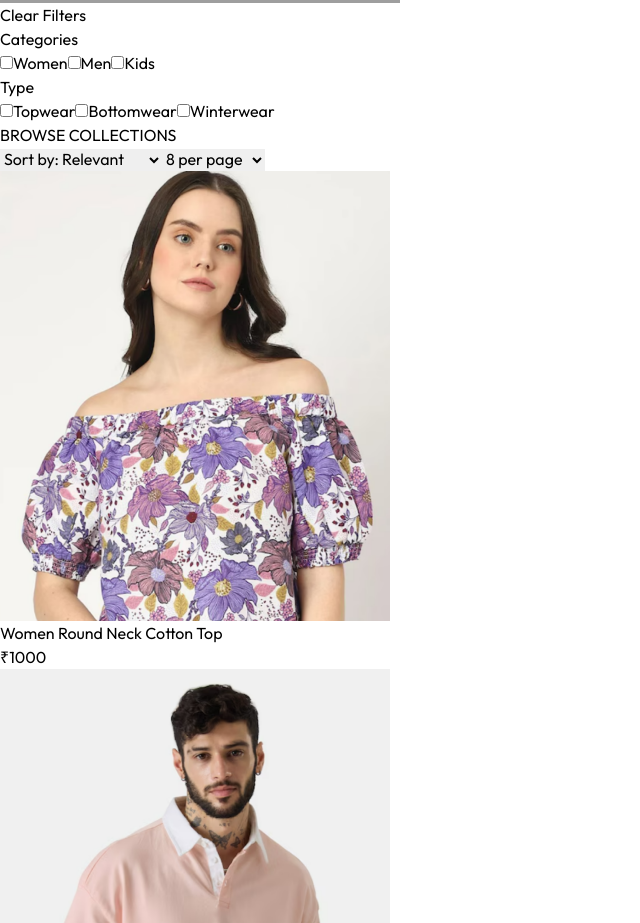
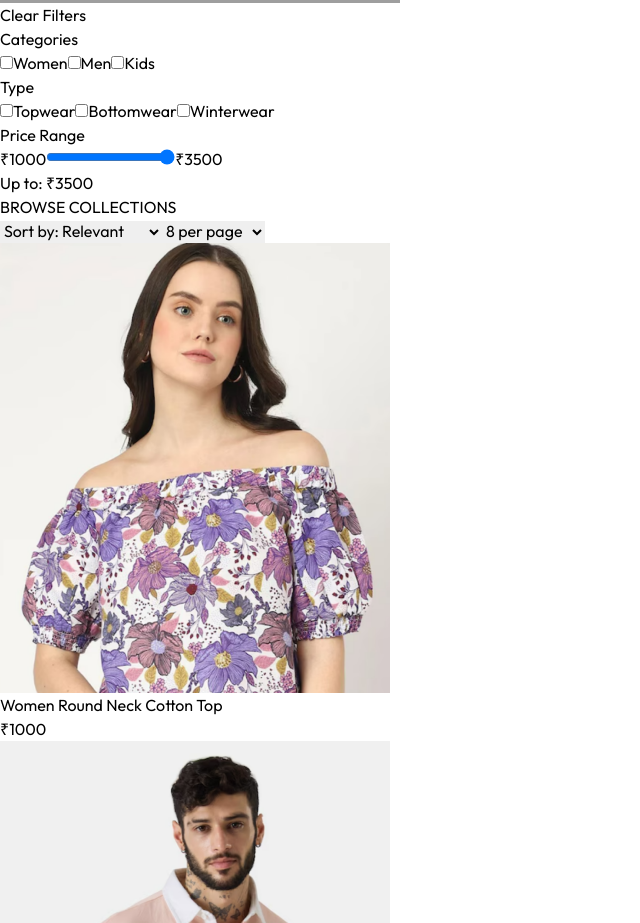
Before and after one commit to Aayushkumr/zoyride-assignment, a React (Vite) app: page /collection in a window 1280 px wide. Shown: the part 840-1763 px from the top of the page, without its empty margins (0-640 px from the left). Built offline with nearby package versions, Linux system fonts and the light colour scheme; grey boxes are pictures that could not be loaded; a web font is replaced by a local one.

Commit message:
Price Slider

```diff
--- a/src/components/Filters.jsx
+++ b/src/components/Filters.jsx
@@ -6,11 +6,14 @@ const Filters = ({
     subCategories,
     onCategoryChange,
     onSubCategoryChange,
+    onPriceChange, // New prop for price changes
     onClearFilters,
     selectedCategories,
-    selectedSubCategories
+    selectedSubCategories,
+    priceRange // New prop to receive current price range
 }) => {
     const [showFilter, setShowFilter] = useState(false);
+    const [localPrice, setLocalPrice] = useState(priceRange || [1000, 3500]); // Initialize with existing price range
 
     const toggleCategory = (e) => {
         const value = e.target.value;
@@ -32,6 +35,12 @@ const Filters = ({
             updatedSubCategories.push(value);
         }
         onSubCategoryChange(updatedSubCategories);
+    };
+
+    const handlePriceChange = (e) => {
+        const value = Number(e.target.value);
+        setLocalPrice([1000, value]); // Assuming minimum price is fixed at 1000
+        onPriceChange([1000, value]);
     };
 
     return (
@@ -89,6 +98,25 @@ const Filters = ({
                     ))}
                 </div>
             </div>
+            {/* New Price Slider Section */}
+            <div className={`border border-gray-300 pl-5 py-3 mb-5 ${showFilter ? '' : 'hidden'} sm:block`}>
+                <p className='mb-3 text-sm font-medium'>Price Range</p>
+                <div className='flex items-center gap-4'>
+                    <span>₹1000</span>
+                    <input
+                        type='range'
+                        min='1000'
+                        max='3500'
+                        value={localPrice[1]}
+                        onChange={handlePriceChange}
+                        className='w-full'
+                    />
+                    <span>₹3500</span>
+                </div>
+                <p className='text-sm font-light text-gray-700 mt-2'>
+                    Up to: ₹{localPrice[1]}
+                </p>
+            </div>
         </div>
     );
 };
@@ -98,9 +126,11 @@ Filters.propTypes = {
     subCategories: PropTypes.array.isRequired,
     onCategoryChange: PropTypes.func.isRequired,
     onSubCategoryChange: PropTypes.func.isRequired,
+    onPriceChange: PropTypes.func.isRequired, // New prop type
     onClearFilters: PropTypes.func.isRequired,
     selectedCategories: PropTypes.array.isRequired,
     selectedSubCategories: PropTypes.array.isRequired,
+    priceRange: PropTypes.array // New prop type
 };
 
 export default Filters;
--- a/src/pages/Collection.jsx
+++ b/src/pages/Collection.jsx
@@ -19,15 +19,18 @@ const Collection = () => {
         sortAsc: true,
         sortBy: 'relevant',
         rows: 8,
+        priceRange: [1000, 3500], // Added priceRange to filters
     });
 
     const [currentPage, setCurrentPage] = useState(1);
-    const [productsPerPage, setProductsPerPage] = useState(8);
 
     useEffect(() => {
         const initialFilter = getFilterObjectFromQuery(searchParams);
-        setFilters(initialFilter);
-        setProductsPerPage(initialFilter.rows);
+        setFilters(prevFilters => ({
+            ...prevFilters,
+            ...initialFilter,
+            priceRange: initialFilter.priceRange || [1000, 3500], // Ensure priceRange has default values
+        }));
     }, [searchParams]);
 
     useEffect(() => {
@@ -42,7 +45,7 @@ const Collection = () => {
         }
 
         setFilteredProducts(filtered);
-        setCurrentPage(1);
+        setCurrentPage(1); // Reset to first page
     }
 
     const handleCategoryChange = (selectedCategories) => {
@@ -57,6 +60,12 @@ const Collection = () => {
         updateURLParams(updatedFilters);
     }
 
+    const handlePriceChange = (priceRange) => { // New handler for price changes
+        const updatedFilters = { ...filters, priceRange };
+        setFilters(updatedFilters);
+        updateURLParams(updatedFilters);
+    }
+
     const handleClearFilters = () => {
         navigate('/collection');
         setFilters({
@@ -65,8 +74,8 @@ const Collection = () => {
             sortAsc: true,
             sortBy: 'relevant',
             rows: 8,
+            priceRange: [1000, 3500],
         });
-        setProductsPerPage(8);
         setSearchParams({});
     }
 
@@ -81,6 +90,11 @@ const Collection = () => {
             params.type = updatedFilters.type.join(',');
         }
 
+        if (updatedFilters.priceRange && updatedFilters.priceRange.length === 2) {
+            params.priceMin = updatedFilters.priceRange[0];
+            params.priceMax = updatedFilters.priceRange[1];
+        }
+
         params.sortAsc = updatedFilters.sortAsc;
         params.sortBy = updatedFilters.sortBy;
         params.rows = updatedFilters.rows;
@@ -88,12 +102,12 @@ const Collection = () => {
         setSearchParams(params);
     }
 
-    const indexOfLastProduct = currentPage * productsPerPage;
-    const indexOfFirstProduct = indexOfLastProduct - productsPerPage;
+    const indexOfLastProduct = currentPage * filters.rows;
+    const indexOfFirstProduct = indexOfLastProduct - filters.rows;
     const currentProducts = filteredProducts.slice(indexOfFirstProduct, indexOfLastProduct);
 
     const paginate = (pageNumber) => setCurrentPage(pageNumber);
-    const nextPage = () => setCurrentPage(prev => Math.min(prev + 1, Math.ceil(filteredProducts.length / productsPerPage)));
+    const nextPage = () => setCurrentPage(prev => Math.min(prev + 1, Math.ceil(filteredProducts.length / filters.rows)));
     const prevPage = () => setCurrentPage(prev => Math.max(prev - 1, 1));
 
     const uniqueFilters = getUniqueFilters(products);
@@ -106,9 +120,11 @@ const Collection = () => {
                 subCategories={uniqueFilters.type}
                 onCategoryChange={handleCategoryChange}
                 onSubCategoryChange={handleSubCategoryChange}
+                onPriceChange={handlePriceChange} // Pass the new handler
                 onClearFilters={handleClearFilters}
                 selectedCategories={filters.category}
                 selectedSubCategories={filters.type}
+                priceRange={filters.priceRange} // Pass current price range
             />
             {/* Products */}
             <div className='flex-1'>
@@ -145,13 +161,12 @@ const Collection = () => {
                         <select
                             onChange={(e) => {
                                 const value = Number(e.target.value);
-                                setProductsPerPage(value); // Update productsPerPage state
                                 const updatedFilters = { ...filters, rows: value };
                                 setFilters(updatedFilters);
                                 updateURLParams(updatedFilters);
                             }}
                             className='border-2 border-gray-300 px-2 text-sm'
-                            value={productsPerPage} // Bind to productsPerPage state
+                            value={filters.rows} // Use filters.rows
                         >
                             <option value={4}>4 per page</option>
                             <option value={8}>8 per page</option>
@@ -182,7 +197,7 @@ const Collection = () => {
                     >
                         Previous
                     </button>
-                    {[...Array(Math.ceil(filteredProducts.length / productsPerPage)).keys()].map(number => (
+                    {[...Array(Math.ceil(filteredProducts.length / filters.rows)).keys()].map(number => (
                         <button
                             key={number + 1}
                             onClick={() => paginate(number + 1)}
@@ -194,7 +209,7 @@ const Collection = () => {
                     <button
                         onClick={nextPage}
                         className='mx-1 px-3 py-1 border border-gray-300 rounded cursor-pointer hover:bg-gray-200'
-                        disabled={currentPage === Math.ceil(filteredProducts.length / productsPerPage)}
+                        disabled={currentPage === Math.ceil(filteredProducts.length / filters.rows)}
                     >
                         Next
                     </button>
@@ -202,7 +217,6 @@ const Collection = () => {
             </div>
         </div>
     );
-
 }
 
 export default Collection;
--- a/src/utils/filterUtils.js
+++ b/src/utils/filterUtils.js
@@ -1,43 +1,39 @@
 export const getFilterObjectFromQuery = (searchParams) => {
-    let processedFilter = {
-        category: [],
-        type: [],
-        sortAsc: true,
-        sortBy: 'relevant',
-        rows: 8,
-    };
+    const filter = {};
 
     const category = searchParams.get('category');
-    const type = searchParams.get('type');
-    const sortAsc = searchParams.get('sortAsc');
-    const sortBy = searchParams.get('sortBy');
-    const rows = searchParams.get('rows');
-
     if (category) {
-        processedFilter.category = category.split(',').filter(cat => cat);
+        filter.category = category.split(',');
     }
 
+    const type = searchParams.get('type');
     if (type) {
-        processedFilter.type = type.split(',').filter(sub => sub);
+        filter.type = type.split(',');
     }
 
-    if (sortAsc !== null) {
-        processedFilter.sortAsc = sortAsc === 'true';
+    const priceMin = searchParams.get('priceMin');
+    const priceMax = searchParams.get('priceMax');
+    if (priceMin && priceMax) {
+        filter.priceRange = [Number(priceMin), Number(priceMax)];
     }
 
-    if (sortBy) {
-        processedFilter.sortBy = sortBy;
+    const sortAsc = searchParams.get('sortAsc');
+    if (sortAsc !== null) {
+        filter.sortAsc = sortAsc === 'true';
     }
 
-    if (rows) {
-        const parsedRows = parseInt(rows, 10);
-        if (!isNaN(parsedRows)) {
-            processedFilter.rows = parsedRows;
-        }
+    const sortBy = searchParams.get('sortBy');
+    if (sortBy) {
+        filter.sortBy = sortBy;
     }
 
-    return processedFilter;
-}
+    const rows = searchParams.get('rows');
+    if (rows) {
+        filter.rows = Number(rows);
+    }
+
+    return filter;
+};
 
 export const getUniqueFilters = (products) => {
     const uniqueFilters = {
@@ -71,6 +67,21 @@ export const getFilteredProducts = (products, filter) => {
     if (filter.sortBy === 'price') {
         filtered.sort((a, b) => filter.sortAsc ? a.price - b.price : b.price - a.price);
     }
+    if (filter.priceRange && Array.isArray(filter.priceRange) && filter.priceRange.length === 2) {
+        const [minPrice, maxPrice] = filter.priceRange;
+        filtered = filtered.filter(product => {
+            const productPrice = Number(product.price);
+            return productPrice >= minPrice && productPrice <= maxPrice;
+        });
+    }
+    if (filter.priceRange && Array.isArray(filter.priceRange) && filter.priceRange.length === 2) {
+        const [minPrice, maxPrice] = filter.priceRange;
+        filtered = filtered.filter(product => {
+            const productPrice = Number(product.price);
+            return productPrice >= minPrice && productPrice <= maxPrice;
+        });
+    }
+
 
     return filtered;
 }
```
